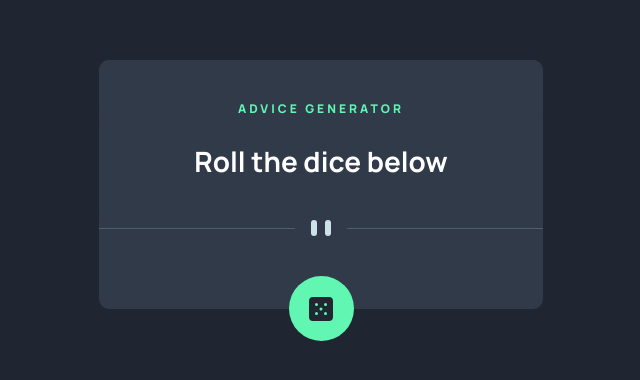
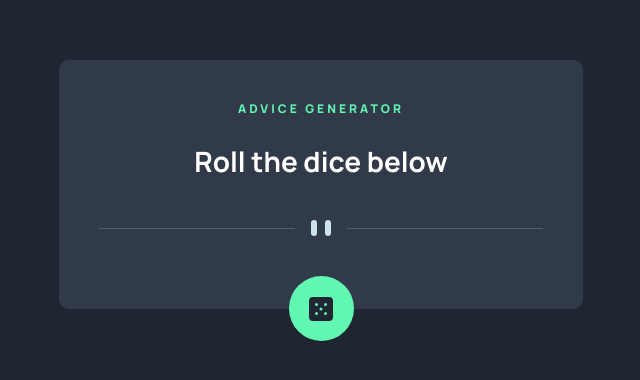
Before and after one commit to soybella/advice-generator, a React (Create React App) app: page / in a window 1280 px wide. Shown: the part 216-596 px from the top of the page, without its empty margins (319-959 px from the left). Built offline with nearby package versions, Linux system fonts and the light colour scheme.

Commit message:
Started responsive layout for mobile design

```diff
--- a/src/App.css
+++ b/src/App.css
@@ -1,17 +1,23 @@
 .App {
   text-align: center;
   font-family: "Manrope", sans-serif;
+  width: 100%;
+  height: 100vh;
+  /* height: 100%; */
 }
 
 .App-header {
   background: #1f2632;
-  min-height: 100vh;
+  /* background-size: cover; */
+  height: 100vh;
+  width: 100%;
   display: flex;
   flex-direction: column;
   align-items: center;
   justify-content: center;
   font-size: 28px;
   color: white;
+  margin: 0;
 }
 
 .App .container {
@@ -33,7 +39,7 @@
 
 .App .advice-container {
   position: relative;
-  max-width: 444px;
+  width: 444px;
   padding: 40px;
   padding-top: 25px;
   margin: 0;
@@ -63,12 +69,10 @@
   align-items: center;
   justify-content: center;
   margin: 20px auto;
-  /* transition: 675ms ease-in-out; */
 }
 
 .App .icon-dice:hover {
   cursor: pointer;
-  /* transform: rotate(360deg); */
   animation: bounce 2.5s ease-in-out;
 }
 
@@ -89,3 +93,15 @@
     transform: translateY(-5px);
   }
 }
+
+@media (max-width: 376px) {
+  .App .pattern-divider {
+    content: url(./images/pattern-divider-mobile.svg);
+  }
+
+  .App .advice-container {
+    width: 295px;
+    margin-left: 10px;
+    margin-right: 10px;
+  }
+}
--- a/src/App.js
+++ b/src/App.js
@@ -1,6 +1,7 @@
 import React, { useState } from "react";
 import iconDice from "./images/icon-dice.svg";
-import patternDivider from "./images/pattern-divider-desktop.svg";
+import patternDividerDesktop from "./images/pattern-divider-desktop.svg";
+// import patternDividerMobile from "./images/pattern-divider-mobile.svg";
 import "./App.css";
 import axios from "axios";
 
@@ -8,6 +9,10 @@ function App() {
   let [results, setResults] = useState();
   let [adviceId, setAdviceId] = useState();
   let [isLoaded, setIsLoaded] = useState(false);
+  // let [imageSource, setImageSource] = useState(patternDividerDesktop);
+  let [windowHeight, setWindowHeight] = useState();
+
+  console.log(windowHeight);
 
   function handleClick(event) {
     event.preventDefault();
@@ -24,20 +29,26 @@ function App() {
     setIsLoaded(true);
     setResults("Roll the dice below");
     setAdviceId("Advice Generator");
+    // setWindowHeight(window.innerHeight + "px");
   }
+
+  // function handleWindowHeight() {
+
+  // }
 
   if (isLoaded) {
     return (
-      <div className="App">
+      <div className="App" src={windowHeight}>
         <div className="App-header">
           <section className="container">
             <p className="container advice-number"> {adviceId} </p>
             <h4 className="container advice-container">{results}</h4>
             <div>
               <img
-                src={patternDivider}
+                src={patternDividerDesktop}
                 alt="SVG pattern divider"
                 className="pattern-divider"
+                // onChange={handleChangeImage}
               />
             </div>
             <div className="icon-dice-container" onClick={handleClick}>
```
